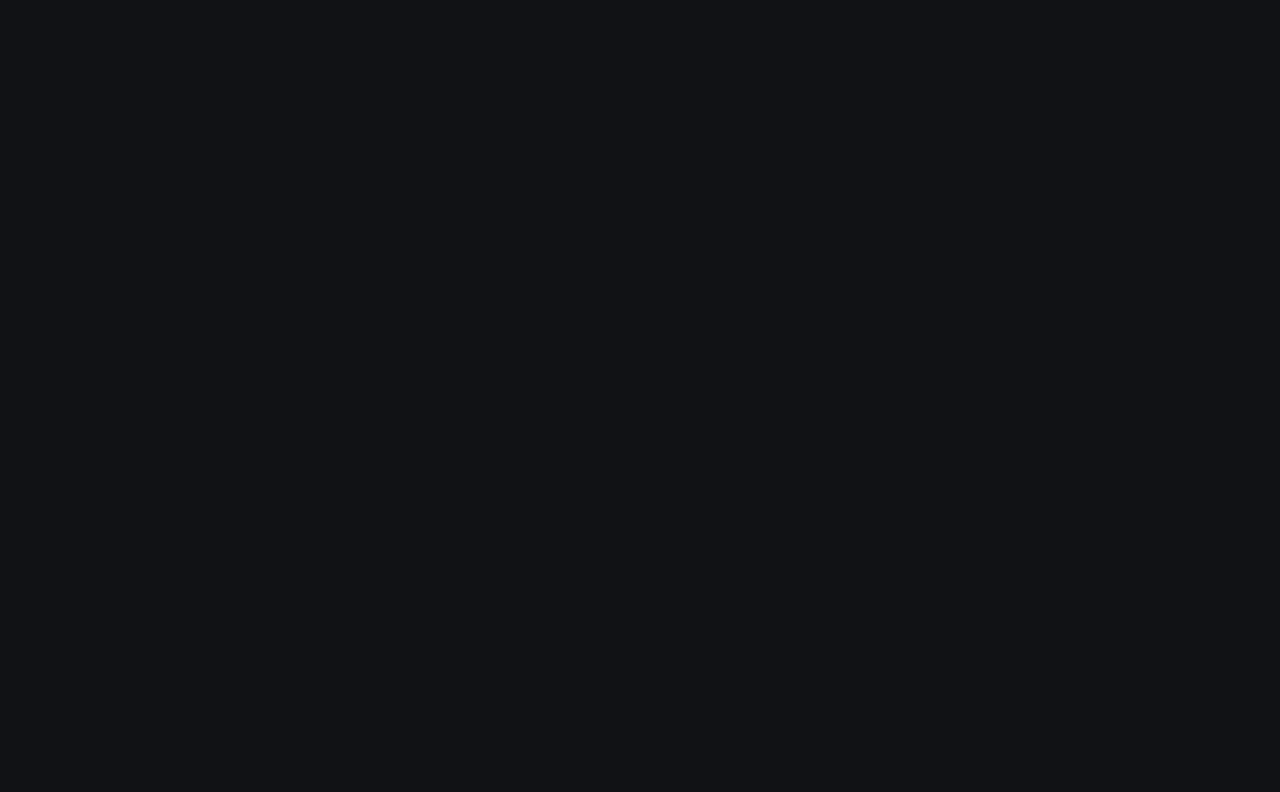
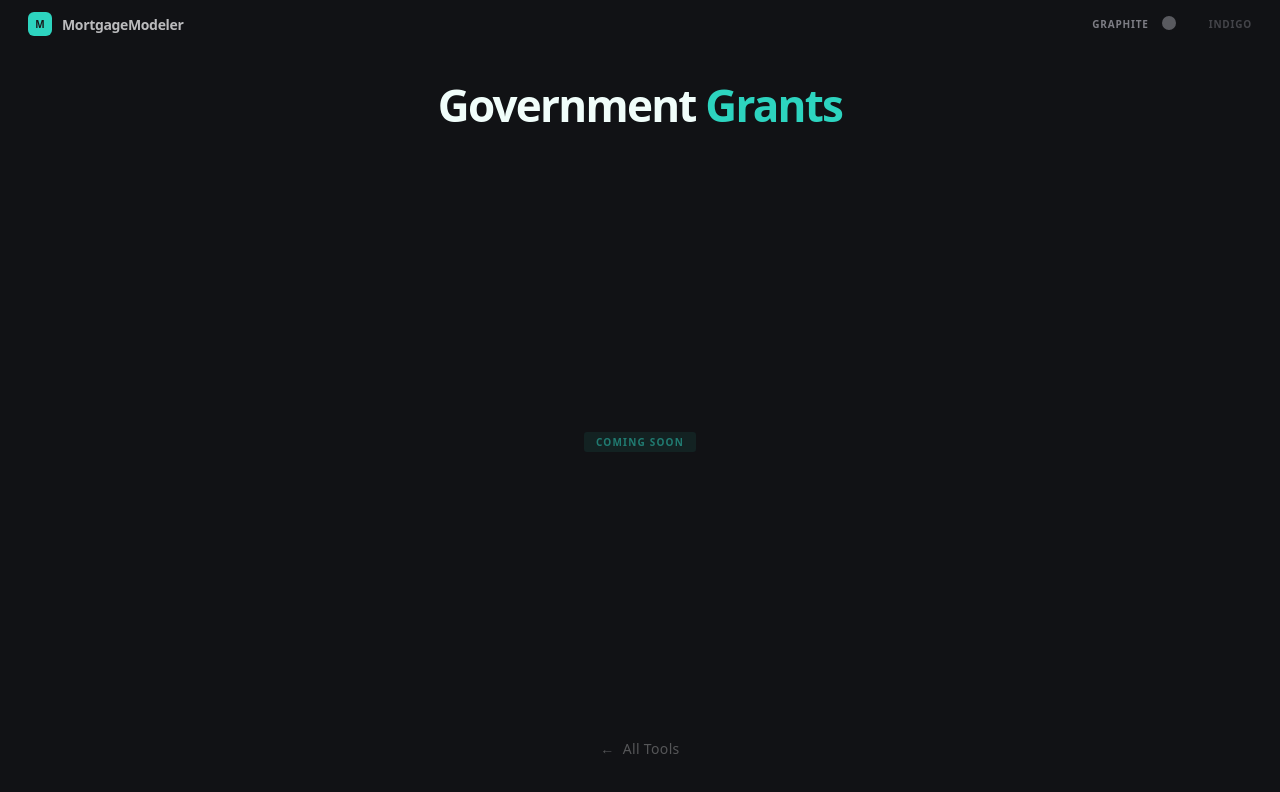
Before and after one commit to jordanlbf/MortgageModeler, a Next.js app in the folder frontend/: page /grants in a window 1280 px wide. Before the commit this address had no page. Shown: the top 792 px of the page. Built offline with nearby package versions, Linux system fonts and the light colour scheme.

Commit message:
feat(grants): add Government Grants page, homepage card, and route scaffold

```diff
--- /dev/null
+++ b/frontend/src/app/grants/page.tsx
@@ -0,0 +1,5 @@
+import GrantsView from "@/components/grants/GrantsView";
+
+export default function GrantsPage() {
+  return <GrantsView />;
+}
--- a/frontend/src/app/page.tsx
+++ b/frontend/src/app/page.tsx
@@ -31,6 +31,16 @@ const icons: Record<string, React.ReactNode> = {
       <path d="M24 8V40" stroke="rgba(168,139,250,0.12)" strokeWidth="1" />
       <path d="M16 14L16 34" stroke="rgba(168,139,250,0.55)" strokeWidth="6" strokeLinecap="round" />
       <path d="M32 18L32 30" stroke="rgba(168,139,250,0.8)" strokeWidth="6" strokeLinecap="round" />
+    </svg>
+  ),
+  grants: (
+    <svg width="48" height="48" viewBox="0 0 48 48" fill="none">
+      <path d="M10 18L24 10L38 18" stroke={mix(t.accent, 60)} strokeWidth="1.5" strokeLinecap="round" strokeLinejoin="round" />
+      <path d="M12 18V36" stroke={mix(t.accent, 40)} strokeWidth="1.5" strokeLinecap="round" />
+      <path d="M20 18V36" stroke={mix(t.accent, 55)} strokeWidth="1.5" strokeLinecap="round" />
+      <path d="M28 18V36" stroke={mix(t.accent, 55)} strokeWidth="1.5" strokeLinecap="round" />
+      <path d="M36 18V36" stroke={mix(t.accent, 40)} strokeWidth="1.5" strokeLinecap="round" />
+      <path d="M8 36H40" stroke={mix(t.accent, 70)} strokeWidth="1.5" strokeLinecap="round" />
     </svg>
   ),
   "offset-impact": (
--- /dev/null
+++ b/frontend/src/components/grants/GrantsView.tsx
@@ -0,0 +1,42 @@
+"use client";
+
+import Link from "next/link";
+import { t, mix } from "@/lib/theme";
+import Header from "@/components/layout/Header";
+
+export default function GrantsView() {
+  return (
+    <>
+      <Header />
+
+      <div className="flex flex-col px-9 py-6 overflow-hidden" style={{ height: "calc(100vh - 49px)" }}>
+        <div className="mb-6 flex flex-col items-center gap-1">
+          <h1 className="text-[44px] font-semibold tracking-[-0.04em] text-foreground">
+            Government <span style={{ color: "var(--color-accent)" }}>Grants</span>
+          </h1>
+        </div>
+
+        <div className="flex-1 flex items-center justify-center">
+          <span
+            className="inline-block rounded-[3px] text-[10px] font-bold uppercase tracking-[0.12em] leading-none"
+            style={{
+              padding: "5px 12px",
+              color: mix("var(--color-accent)", 50),
+              background: mix("var(--color-accent)", 8),
+            }}
+          >
+            Coming soon
+          </span>
+        </div>
+
+        <Link
+          href="/"
+          className="group mt-auto flex items-center justify-center gap-2 py-4 text-[14px] font-medium tracking-wide text-muted/30 no-underline transition-colors duration-300 hover:text-accent/70"
+        >
+          <span className="transition-transform duration-300 group-hover:-translate-x-1">&larr;</span>
+          All Tools
+        </Link>
+      </div>
+    </>
+  );
+}
--- a/frontend/src/lib/constants.ts
+++ b/frontend/src/lib/constants.ts
@@ -45,6 +45,7 @@ export const TOOLS: Tool[] = [
   { id: "amortisation", title: "Amortisation", desc: "Repayments & interest over time", icon: "📊", active: true },
   { id: "tax", title: "Tax Calculator", desc: "Income tax & take-home pay", icon: "🧮", active: true },
   { id: "ppor-vs-rent", title: "PPOR vs Rent", desc: "Buy or keep renting?", icon: "⚖️", active: true, badge: "Beta" },
+  { id: "grants", title: "Government Grants", desc: "First home buyer schemes & eligibility", icon: "🏛️", active: true },
   { id: "offset-impact", title: "Offset Impact", desc: "See how offsets save interest", icon: "🏦", active: false },
   { id: "rate-changes", title: "Rate Changes", desc: "Model variable rate shifts", icon: "📈", active: false },
   { id: "equity-growth", title: "Equity Growth", desc: "Track property value over time", icon: "🏠", active: false },
```
